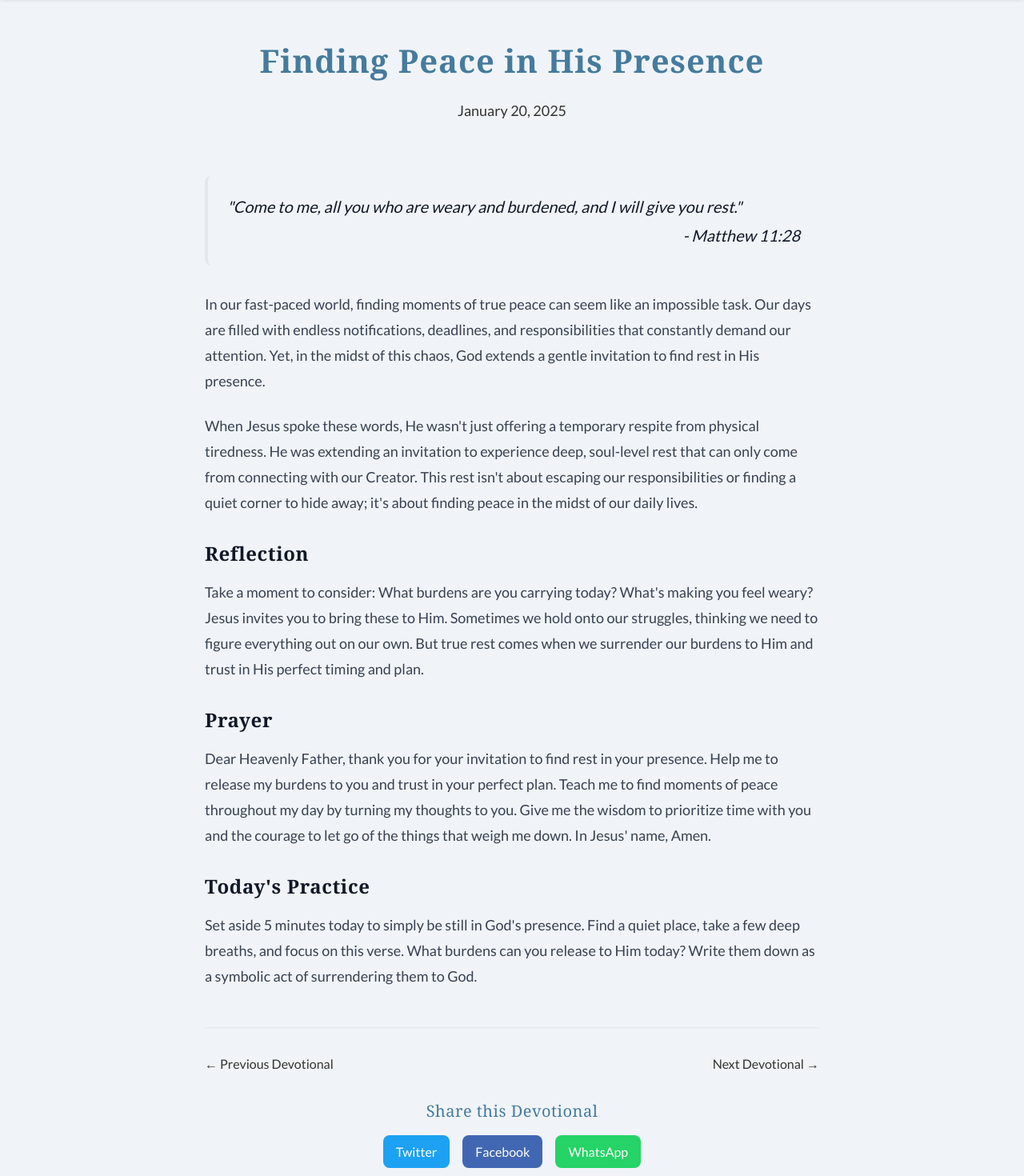
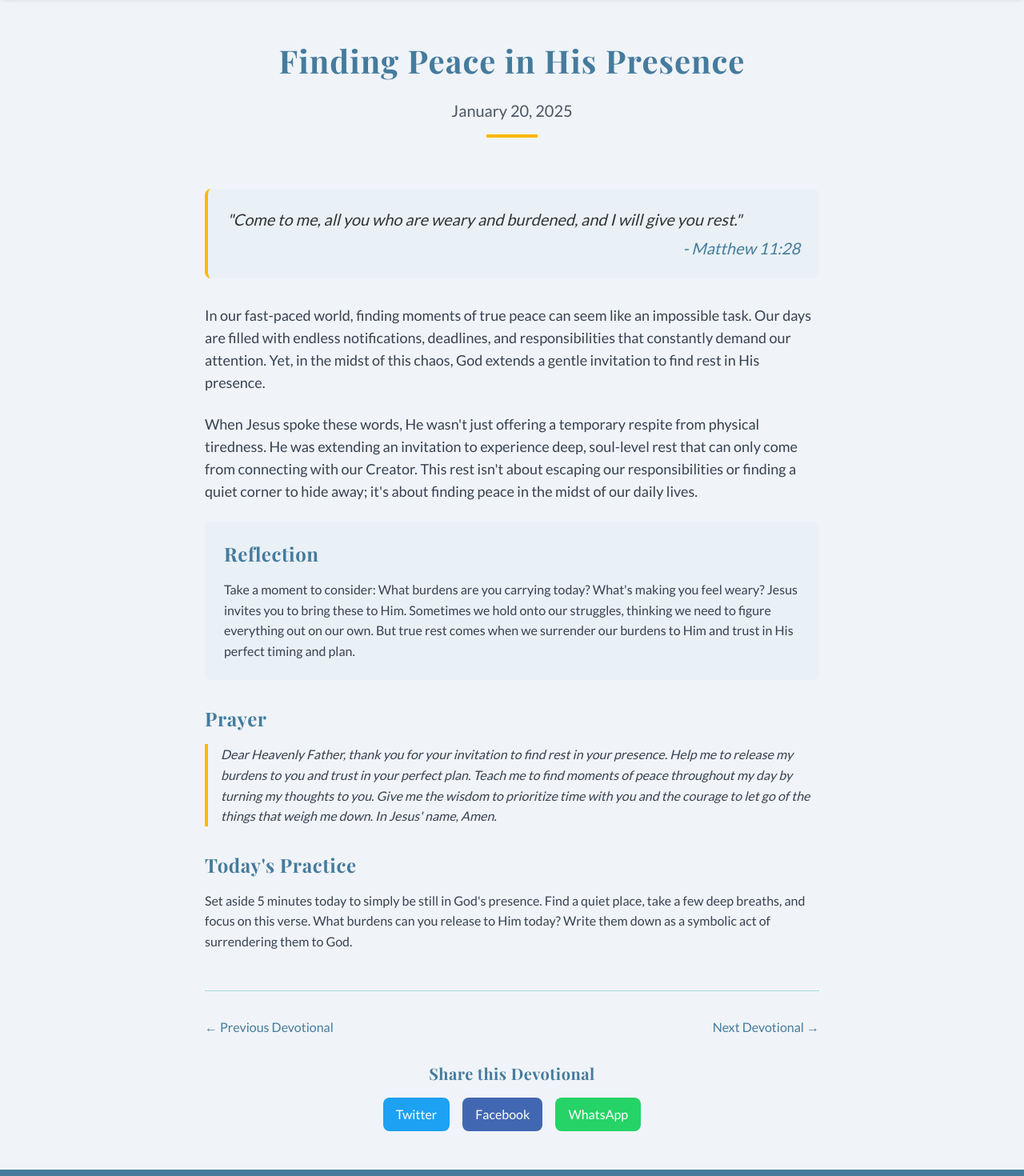
Before and after one commit to joelbyler272/a-little-god-time, a Next.js app: page /devotional in a window 1280 px wide. Shown: the part 80-1550 px from the top of the page at 80% size. Built offline with nearby package versions, Linux system fonts and the light colour scheme.

Commit message:
Update Devotional page with design philosophy styling

```diff
--- a/pages/devotional/index.js
+++ b/pages/devotional/index.js
@@ -9,84 +9,85 @@ export default function Devotional() {
         <meta name="description" content="Read today's devotional and spend time with God." />
       </Head>
 
-      <div className="container mx-auto px-4 py-12">
+      <div className="max-width-container py-12">
         <article className="max-w-3xl mx-auto">
-          <header className="text-center mb-12">
-            <h1 className="font-serif text-4xl text-text mb-4">
+          <header className="text-center mb-16">
+            <h1 className="text-4xl font-bold text-dark-blue mb-4">
               Finding Peace in His Presence
             </h1>
-            <p className="text-lg text-text/80 mb-4">
+            <p className="text-xl text-gray-600 mb-4">
               January 20, 2025
             </p>
-            <div className="w-16 h-1 bg-secondary mx-auto"></div>
+            <div className="w-16 h-1 bg-golden-yellow mx-auto"></div>
           </header>
 
-          <div className="prose prose-lg max-w-none">
-            <blockquote className="text-xl italic mb-8 p-6 bg-primary/10 rounded-lg">
+          <div>
+            <blockquote className="text-xl italic mb-8 p-6 bg-soft-blue/10 rounded-lg border-l-4 border-golden-yellow">
               "Come to me, all you who are weary and burdened, and I will give you rest."
-              <footer className="text-right mt-2">- Matthew 11:28</footer>
+              <footer className="text-right mt-2 text-dark-blue">- Matthew 11:28</footer>
             </blockquote>
 
-            <p className="mb-6">
-              In our fast-paced world, finding moments of true peace can seem like an impossible task.
-              Our days are filled with endless notifications, deadlines, and responsibilities that
-              constantly demand our attention. Yet, in the midst of this chaos, God extends a
-              gentle invitation to find rest in His presence.
-            </p>
+            {[
+              "In our fast-paced world, finding moments of true peace can seem like an impossible task. Our days are filled with endless notifications, deadlines, and responsibilities that constantly demand our attention. Yet, in the midst of this chaos, God extends a gentle invitation to find rest in His presence.",
+              "When Jesus spoke these words, He wasn't just offering a temporary respite from physical tiredness. He was extending an invitation to experience deep, soul-level rest that can only come from connecting with our Creator. This rest isn't about escaping our responsibilities or finding a quiet corner to hide away; it's about finding peace in the midst of our daily lives."
+            ].map((paragraph, index) => (
+              <p key={index} className="text-lg text-gray-700 mb-6">{paragraph}</p>
+            ))}
 
-            <p className="mb-6">
-              When Jesus spoke these words, He wasn't just offering a temporary respite from physical
-              tiredness. He was extending an invitation to experience deep, soul-level rest that can
-              only come from connecting with our Creator. This rest isn't about escaping our
-              responsibilities or finding a quiet corner to hide away; it's about finding peace in
-              the midst of our daily lives.
-            </p>
-
-            <h2 className="font-serif text-2xl mt-8 mb-4">Reflection</h2>
-            <p className="mb-6">
+            <section className="bg-soft-blue/10 p-6 rounded-lg mb-8">
+              <h2 className="text-2xl font-semibold text-dark-blue mb-4">Reflection</h2>
+              <p className="text-gray-700">
                 Take a moment to consider: What burdens are you carrying today? What's making you feel
                 weary? Jesus invites you to bring these to Him. Sometimes we hold onto our struggles,
                 thinking we need to figure everything out on our own. But true rest comes when we
                 surrender our burdens to Him and trust in His perfect timing and plan.
               </p>
+            </section>
 
-            <h2 className="font-serif text-2xl mt-8 mb-4">Prayer</h2>
-            <p className="mb-6">
+            <section className="mb-8">
+              <h2 className="text-2xl font-semibold text-dark-blue mb-4">Prayer</h2>
+              <p className="text-gray-700 italic border-l-4 border-golden-yellow pl-4">
                 Dear Heavenly Father, thank you for your invitation to find rest in your presence.
                 Help me to release my burdens to you and trust in your perfect plan. Teach me to
                 find moments of peace throughout my day by turning my thoughts to you. Give me the
                 wisdom to prioritize time with you and the courage to let go of the things that
                 weigh me down. In Jesus' name, Amen.
               </p>
+            </section>
 
-            <h2 className="font-serif text-2xl mt-8 mb-4">Today's Practice</h2>
-            <p className="mb-6">
+            <section>
+              <h2 className="text-2xl font-semibold text-dark-blue mb-4">Today's Practice</h2>
+              <p className="text-gray-700">
                 Set aside 5 minutes today to simply be still in God's presence. Find a quiet place,
                 take a few deep breaths, and focus on this verse. What burdens can you release to
                 Him today? Write them down as a symbolic act of surrendering them to God.
               </p>
+            </section>
+
+            <footer className="mt-12 pt-8 border-t border-soft-blue">
+              <div className="flex justify-between items-center mb-8">
+                <button className="nav-link">← Previous Devotional</button>
+                <button className="nav-link">Next Devotional →</button>
               </div>
-
-          <footer className="mt-12 pt-8 border-t border-gray-200">
-            <div className="flex justify-between items-center">
-              <button className="text-secondary hover:underline">← Previous Devotional</button>
-              <button className="text-secondary hover:underline">Next Devotional →</button>
-            </div>
-            <div className="mt-8 text-center">
-              <h3 className="font-serif text-xl mb-4">Share this Devotional</h3>
+              <div className="text-center">
+                <h3 className="text-xl font-semibold text-dark-blue mb-4">Share this Devotional</h3>
                 <div className="flex justify-center space-x-4">
-                <button className="bg-[#1DA1F2] text-white px-4 py-2 rounded-lg hover:opacity-90">
-                  Twitter
+                  {[
+                    { name: 'Twitter', color: 'bg-[#1DA1F2]' },
+                    { name: 'Facebook', color: 'bg-[#4267B2]' },
+                    { name: 'WhatsApp', color: 'bg-[#25D366]' }
+                  ].map((platform) => (
+                    <button
+                      key={platform.name}
+                      className={`${platform.color} text-white px-4 py-2 rounded-lg hover:opacity-90 transition`}
+                    >
+                      {platform.name}
                     </button>
-                <button className="bg-[#4267B2] text-white px-4 py-2 rounded-lg hover:opacity-90">
-                  Facebook
-                </button>
-                <button className="bg-[#25D366] text-white px-4 py-2 rounded-lg hover:opacity-90">
-                  WhatsApp
-                </button>
+                  ))}
                 </div>
               </div>
             </footer>
+          </div>
         </article>
       </div>
     </Layout>
```
Lines whose indentation alone changed are shown as unchanged.
